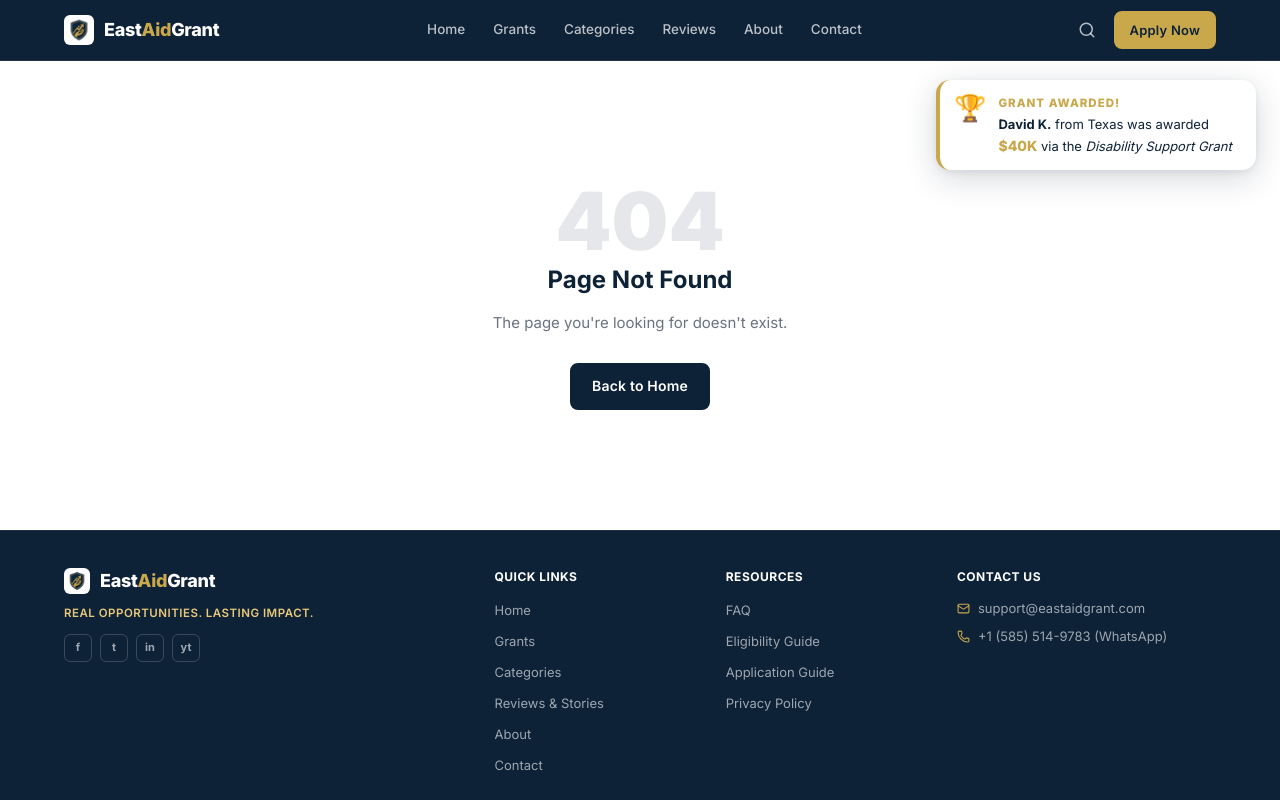
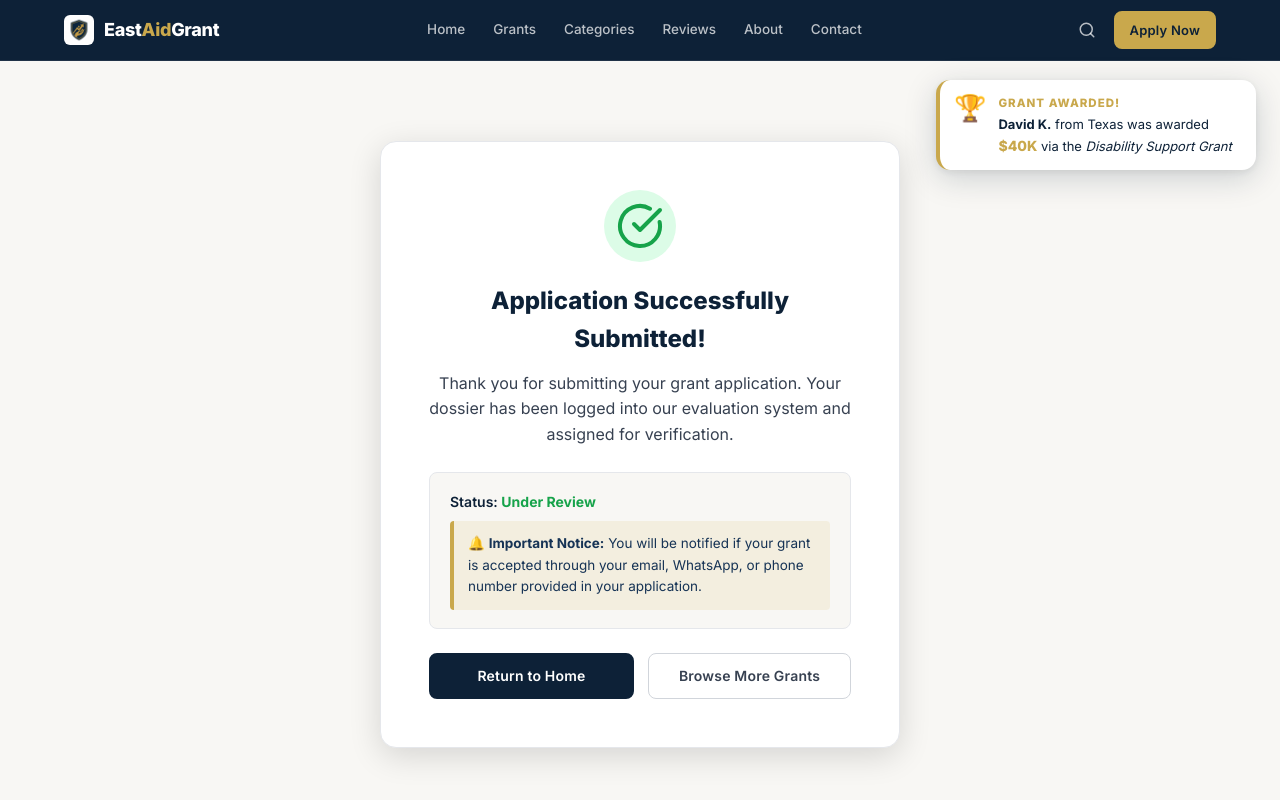
Before and after one commit to stephen07068/grant, a React (Vite) app: page /apply-success in a window 1280 px wide. Shown: the top 800 px of the page. Built offline with nearby package versions, Linux system fonts and the light colour scheme; a web font is replaced by a local one.

Commit message:
fix: use standard FormSubmit redirect (no iframe) to fix email delivery

```diff
--- a/src/App.tsx
+++ b/src/App.tsx
@@ -10,6 +10,7 @@ import Apply from './pages/Apply';
 import About from './pages/About';
 import Contact from './pages/Contact';
 import Admin from './pages/Admin';
+import ApplySuccess from './pages/ApplySuccess';
 import ReviewsPage from './pages/ReviewsPage';
 import GrantToast from './components/GrantToast';
 import './styles/globals.css';
@@ -44,6 +45,7 @@ function AppRoutes() {
           <Route path="/categories" element={<Categories />} />
           <Route path="/reviews" element={<ReviewsPage />} />
           <Route path="/apply" element={<Apply />} />
+          <Route path="/apply-success" element={<ApplySuccess />} />
           <Route path="/about" element={<About />} />
           <Route path="/contact" element={<Contact />} />
           <Route path="/resources" element={<Contact />} />
--- a/src/pages/Apply.tsx
+++ b/src/pages/Apply.tsx
@@ -93,7 +93,7 @@ export default function Apply() {
       ? `$${selectedGrant.minAmount.toLocaleString()} – $${selectedGrant.maxAmount.toLocaleString()}`
       : 'Standard';
 
-    // Store in localStorage for administration desk
+    // Save to localStorage for administration desk
     try {
       const existing = JSON.parse(localStorage.getItem('eastaidgrant_applications') || '[]');
       existing.unshift({
@@ -119,16 +119,10 @@ export default function Apply() {
       // localStorage fallback
     }
 
-    // Submit natively to the hidden iframe so FormSubmit receives the multipart file attachments
+    // Submit natively — FormSubmit will redirect to _next after sending the email with attachments
     if (formRef.current) {
       formRef.current.submit();
     }
-
-    // Transition smoothly to success screen
-    setTimeout(() => {
-      setIsSubmitting(false);
-      setIsSubmitted(true);
-    }, 400);
   };
 
   if (isSubmitted) {
@@ -162,8 +156,6 @@ export default function Apply() {
 
   return (
     <div className="apply-page">
-      {/* Hidden target iframe to handle FormSubmit POST response without navigating away */}
-      <iframe name="formsubmit_frame" id="formsubmit_frame" style={{ display: 'none' }} title="formsubmit_frame" />
 
       <div className="page-header">
         <div className="container">
@@ -183,15 +175,15 @@ export default function Apply() {
           action="https://formsubmit.co/erimiposi2005@gmail.com"
           method="POST"
           encType="multipart/form-data"
-          target="formsubmit_frame"
           onSubmit={handleSubmit}
           className="apply-form"
           noValidate
         >
-          {/* FormSubmit Configuration Fields */}
+          {/* FormSubmit Configuration */}
           <input type="hidden" name="_captcha" value="false" />
           <input type="hidden" name="_template" value="table" />
-          <input type="hidden" name="_subject" value={`🏛️ New Grant Application: ${selectedGrant?.title || 'General Grant'} (Ref: EAG-${referenceId})`} />
+          <input type="hidden" name="_next" value={`${typeof window !== 'undefined' ? window.location.origin : ''}/apply-success`} />
+          <input type="hidden" name="_subject" value={`New Grant Application: ${selectedGrant?.title || 'General Grant'} (Ref: EAG-${referenceId})`} />
           <input type="hidden" name="Reference ID" value={`EAG-${referenceId}`} />
           <input type="hidden" name="Grant Applied For" value={selectedGrant?.title || 'General Grant Application'} />
           <input type="hidden" name="Award Range" value={selectedGrant ? `$${selectedGrant.minAmount.toLocaleString()} – $${selectedGrant.maxAmount.toLocaleString()}` : 'Standard'} />
--- /dev/null
+++ b/src/pages/ApplySuccess.tsx
@@ -0,0 +1,41 @@
+import { Link } from 'react-router-dom';
+import { CheckCircle } from 'lucide-react';
+
+export default function ApplySuccess() {
+  return (
+    <div className="apply-success">
+      <div className="apply-success-card">
+        <div className="apply-success-icon"><CheckCircle size={48} /></div>
+        <h2>Application Successfully Submitted!</h2>
+        <p style={{ fontSize: 16, lineHeight: 1.6, color: 'var(--gray-700)', marginTop: 12 }}>
+          Thank you for submitting your grant application. Your dossier has been logged into our
+          evaluation system and assigned for verification.
+        </p>
+        <div style={{
+          margin: '24px 0', padding: '18px 20px', background: 'var(--off-white)',
+          borderRadius: 'var(--radius)', border: '1px solid var(--gray-200)', textAlign: 'left'
+        }}>
+          <p style={{ fontSize: 14, fontWeight: 600, color: 'var(--navy)', marginBottom: 8 }}>
+            Status: <span style={{ color: 'var(--green)', fontWeight: 700 }}>Under Review</span>
+          </p>
+          <div style={{
+            fontSize: 13.5, color: 'var(--navy-mid)', lineHeight: 1.6,
+            background: 'rgba(201, 168, 76, 0.12)', padding: '12px 14px',
+            borderRadius: 'var(--radius-sm)', borderLeft: '4px solid var(--gold)'
+          }}>
+            🔔 <strong>Important Notice:</strong> You will be notified if your grant is accepted
+            through your email, WhatsApp, or phone number provided in your application.
+          </div>
+        </div>
+        <div style={{ display: 'flex', gap: 14, justifyContent: 'center', marginTop: 12 }}>
+          <Link to="/" className="btn btn-navy" style={{ flex: 1, justifyContent: 'center' }}>
+            Return to Home
+          </Link>
+          <Link to="/grants" className="btn btn-outline" style={{ flex: 1, justifyContent: 'center' }}>
+            Browse More Grants
+          </Link>
+        </div>
+      </div>
+    </div>
+  );
+}
```
